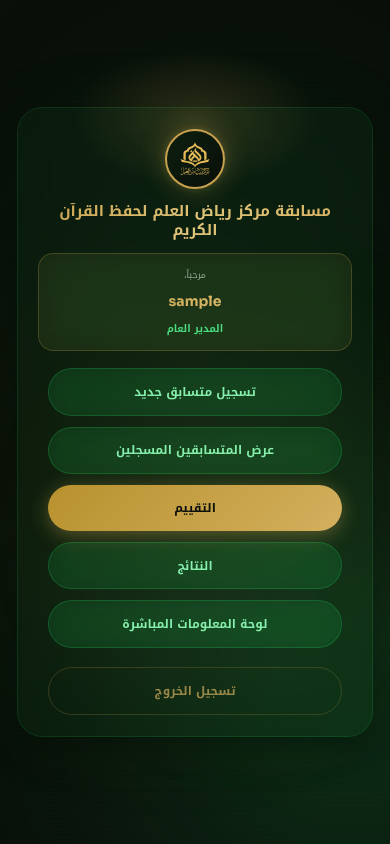
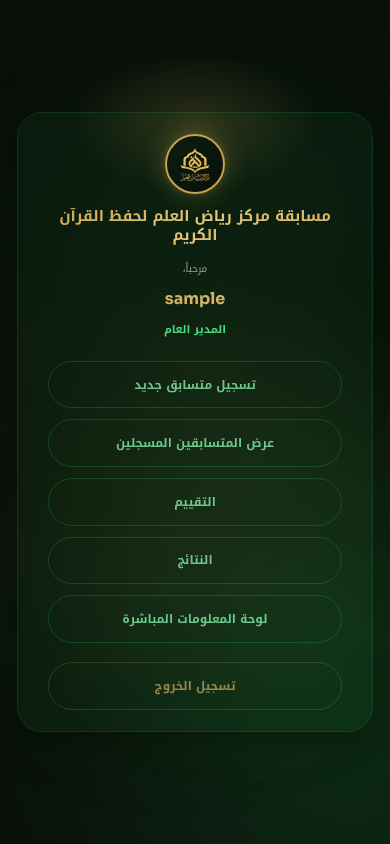
Before and after one commit to hamzaconcepts-eng/qce1447, a Next.js app: page /dashboard in a window 390 px wide. Built offline with nearby package versions, Linux system fonts and the light colour scheme; sample sign-in values are in the browser's storage.

Commit message:
Make live stats page fully responsive for all devices

```diff
--- a/src/app/dashboard/page.tsx
+++ b/src/app/dashboard/page.tsx
@@ -295,46 +295,37 @@ export default function DashboardPage() {
             مسابقة مركز رياض العلم لحفظ القرآن الكريم
           </h1>
 
-          {/* User Info Card - Gold Border for Distinction */}
+          {/* User Info - No Rectangle */}
           <div style={{
-            background: 'rgba(200, 162, 78, 0.08)',
-            backdropFilter: 'blur(12px)',
-            border: '1px solid rgba(200, 162, 78, 0.25)',
-            padding: 'clamp(10px, 1.5vh, 12px) clamp(20px, 3.5vw, 28px)',
-            borderRadius: 'clamp(12px, 1.8vh, 18px)',
-            marginBottom: 'clamp(14px, 2vh, 18px)',
+            marginBottom: 'clamp(18px, 2.5vh, 24px)',
             flexShrink: 0,
             position: 'relative',
             zIndex: 1,
-            transition: 'all 0.25s',
-            width: '100%'
+            textAlign: 'center'
           }}>
             <p style={{
               color: 'rgba(240, 253, 244, 0.6)',
-              fontSize: 'clamp(9px, 1.1vw, 11px)',
-              marginBottom: 'clamp(3px, 0.5vh, 4px)',
-              textAlign: 'center',
+              fontSize: 'clamp(10px, 1.2vw, 12px)',
+              marginBottom: 'clamp(4px, 0.6vh, 6px)',
               fontWeight: '400'
             }}>
               مرحباً،
             </p>
             <p style={{
-              fontSize: 'clamp(14px, 1.6vw, 16px)',
+              fontSize: 'clamp(16px, 2vw, 20px)',
               fontWeight: '700',
-              textAlign: 'center',
               background: 'linear-gradient(135deg, #C8A24E, #E0C478)',
               WebkitBackgroundClip: 'text',
               WebkitTextFillColor: 'transparent',
-              backgroundClip: 'text'
+              backgroundClip: 'text',
+              marginBottom: 'clamp(4px, 0.6vh, 6px)'
             }}>
               {user.username}
             </p>
             <p style={{
               color: '#4ADE80',
-              fontSize: 'clamp(10px, 1.2vw, 12px)',
-              fontWeight: '600',
-              marginTop: 'clamp(3px, 0.5vh, 4px)',
-              textAlign: 'center'
+              fontSize: 'clamp(11px, 1.3vw, 13px)',
+              fontWeight: '600'
             }}>
               {getRoleInArabic(user.role)}
             </p>
@@ -357,19 +348,16 @@ export default function DashboardPage() {
               style={{
                 width: '100%',
                 padding: 'clamp(10px, 1.4vh, 12px) clamp(20px, 3.5vw, 28px)',
-                background: canRegister
-                  ? 'rgba(34, 197, 94, 0.12)'
-                  : 'rgba(200, 162, 78, 0.06)',
-                backdropFilter: 'blur(10px)',
+                background: 'transparent',
                 color: canRegister ? '#86EFAC' : 'rgba(240, 253, 244, 0.3)',
-                border: canRegister ? '1px solid rgba(34, 197, 94, 0.25)' : '1px solid rgba(200, 162, 78, 0.12)',
+                border: canRegister ? '1px solid rgba(34, 197, 94, 0.3)' : '1px solid rgba(200, 162, 78, 0.12)',
                 borderRadius: '999px',
                 fontSize: 'clamp(12px, 1.4vw, 14px)',
                 fontWeight: '700',
                 fontFamily: 'Noto Kufi Arabic, Sora, sans-serif',
                 cursor: canRegister ? 'pointer' : 'not-allowed',
                 transition: 'all 0.3s ease',
-                opacity: canRegister ? 1 : 0.5,
+                opacity: canRegister ? 0.8 : 0.5,
                 flexShrink: 0
               }}
               onMouseEnter={(e) => {
@@ -378,14 +366,16 @@ export default function DashboardPage() {
                   e.currentTarget.style.background = 'linear-gradient(135deg, #B8922E, #D4AF5E)'
                   e.currentTarget.style.color = '#0A0F0A'
                   e.currentTarget.style.border = 'none'
+                  e.currentTarget.style.opacity = '1'
                   e.currentTarget.style.boxShadow = '0 6px 24px rgba(200,162,78,0.5)'
                 }
               }}
               onMouseLeave={(e) => {
                 e.currentTarget.style.transform = 'translateY(0)'
-                e.currentTarget.style.background = 'rgba(34, 197, 94, 0.12)'
+                e.currentTarget.style.background = 'transparent'
                 e.currentTarget.style.color = '#86EFAC'
-                e.currentTarget.style.border = '1px solid rgba(34, 197, 94, 0.25)'
+                e.currentTarget.style.border = '1px solid rgba(34, 197, 94, 0.3)'
+                e.currentTarget.style.opacity = '0.8'
                 e.currentTarget.style.boxShadow = 'none'
               }}
             >
@@ -399,19 +389,16 @@ export default function DashboardPage() {
               style={{
                 width: '100%',
                 padding: 'clamp(10px, 1.4vh, 12px) clamp(20px, 3.5vw, 28px)',
-                background: canView
-                  ? 'rgba(34, 197, 94, 0.12)'
-                  : 'rgba(200, 162, 78, 0.06)',
-                backdropFilter: 'blur(10px)',
+                background: 'transparent',
                 color: canView ? '#86EFAC' : 'rgba(240, 253, 244, 0.3)',
-                border: canView ? '1px solid rgba(34, 197, 94, 0.25)' : '1px solid rgba(200, 162, 78, 0.12)',
+                border: canView ? '1px solid rgba(34, 197, 94, 0.3)' : '1px solid rgba(200, 162, 78, 0.12)',
                 borderRadius: '999px',
                 fontSize: 'clamp(12px, 1.4vw, 14px)',
                 fontWeight: '700',
                 fontFamily: 'Noto Kufi Arabic, Sora, sans-serif',
                 cursor: canView ? 'pointer' : 'not-allowed',
                 transition: 'all 0.3s ease',
-                opacity: canView ? 1 : 0.5,
+                opacity: canView ? 0.8 : 0.5,
                 flexShrink: 0
               }}
               onMouseEnter={(e) => {
@@ -420,51 +407,58 @@ export default function DashboardPage() {
                   e.currentTarget.style.background = 'linear-gradient(135deg, #B8922E, #D4AF5E)'
                   e.currentTarget.style.color = '#0A0F0A'
                   e.currentTarget.style.border = 'none'
+                  e.currentTarget.style.opacity = '1'
                   e.currentTarget.style.boxShadow = '0 6px 24px rgba(200,162,78,0.5)'
                 }
               }}
               onMouseLeave={(e) => {
                 e.currentTarget.style.transform = 'translateY(0)'
-                e.currentTarget.style.background = 'rgba(34, 197, 94, 0.12)'
+                e.currentTarget.style.background = 'transparent'
                 e.currentTarget.style.color = '#86EFAC'
-                e.currentTarget.style.border = '1px solid rgba(34, 197, 94, 0.25)'
+                e.currentTarget.style.border = '1px solid rgba(34, 197, 94, 0.3)'
+                e.currentTarget.style.opacity = '0.8'
                 e.currentTarget.style.boxShadow = 'none'
               }}
             >
               عرض المتسابقين المسجلين
             </button>
 
-            {/* Evaluate - Admin & Evaluator - ALWAYS GOLD */}
+            {/* Evaluate - Admin & Evaluator - Ghost style turning gold */}
             <button
               onClick={() => canEvaluate && router.push('/dashboard/evaluate')}
               disabled={!canEvaluate}
               style={{
                 width: '100%',
                 padding: 'clamp(10px, 1.4vh, 12px) clamp(20px, 3.5vw, 28px)',
-                background: canEvaluate
-                  ? 'linear-gradient(135deg, #B8922E, #D4AF5E)'
-                  : 'rgba(200, 162, 78, 0.06)',
-                color: canEvaluate ? '#0A0F0A' : 'rgba(240, 253, 244, 0.3)',
-                border: canEvaluate ? 'none' : '1px solid rgba(200, 162, 78, 0.12)',
+                background: 'transparent',
+                color: canEvaluate ? '#86EFAC' : 'rgba(240, 253, 244, 0.3)',
+                border: canEvaluate ? '1px solid rgba(34, 197, 94, 0.3)' : '1px solid rgba(200, 162, 78, 0.12)',
                 borderRadius: '999px',
                 fontSize: 'clamp(12px, 1.4vw, 14px)',
                 fontWeight: '700',
                 fontFamily: 'Noto Kufi Arabic, Sora, sans-serif',
                 cursor: canEvaluate ? 'pointer' : 'not-allowed',
                 transition: 'all 0.3s ease',
-                opacity: canEvaluate ? 1 : 0.5,
-                boxShadow: canEvaluate ? '0 4px 20px rgba(200,162,78,0.4)' : 'none',
+                opacity: canEvaluate ? 0.8 : 0.5,
                 flexShrink: 0
               }}
               onMouseEnter={(e) => {
                 if (canEvaluate) {
                   e.currentTarget.style.transform = 'translateY(-2px)'
-                  e.currentTarget.style.boxShadow = '0 8px 32px rgba(200,162,78,0.6)'
+                  e.currentTarget.style.background = 'linear-gradient(135deg, #B8922E, #D4AF5E)'
+                  e.currentTarget.style.color = '#0A0F0A'
+                  e.currentTarget.style.border = 'none'
+                  e.currentTarget.style.opacity = '1'
+                  e.currentTarget.style.boxShadow = '0 6px 24px rgba(200,162,78,0.5)'
                 }
               }}
               onMouseLeave={(e) => {
                 e.currentTarget.style.transform = 'translateY(0)'
-                e.currentTarget.style.boxShadow = canEvaluate ? '0 4px 20px rgba(200,162,78,0.4)' : 'none'
+                e.currentTarget.style.background = 'transparent'
+                e.currentTarget.style.color = '#86EFAC'
+                e.currentTarget.style.border = '1px solid rgba(34, 197, 94, 0.3)'
+                e.currentTarget.style.opacity = '0.8'
+                e.currentTarget.style.boxShadow = 'none'
               }}
             >
               التقييم
@@ -476,16 +470,16 @@ export default function DashboardPage() {
               style={{
                 width: '100%',
                 padding: 'clamp(10px, 1.4vh, 12px) clamp(20px, 3.5vw, 28px)',
-                background: 'rgba(34, 197, 94, 0.12)',
-                backdropFilter: 'blur(10px)',
+                background: 'transparent',
                 color: '#86EFAC',
-                border: '1px solid rgba(34, 197, 94, 0.25)',
+                border: '1px solid rgba(34, 197, 94, 0.3)',
                 borderRadius: '999px',
                 fontSize: 'clamp(12px, 1.4vw, 14px)',
                 fontWeight: '700',
                 fontFamily: 'Noto Kufi Arabic, Sora, sans-serif',
                 cursor: 'pointer',
                 transition: 'all 0.3s ease',
+                opacity: 0.8,
                 flexShrink: 0
               }}
               onMouseEnter={(e) => {
@@ -493,13 +487,15 @@ export default function DashboardPage() {
                 e.currentTarget.style.background = 'linear-gradient(135deg, #B8922E, #D4AF5E)'
                 e.currentTarget.style.color = '#0A0F0A'
                 e.currentTarget.style.border = 'none'
+                e.currentTarget.style.opacity = '1'
                 e.currentTarget.style.boxShadow = '0 6px 24px rgba(200,162,78,0.5)'
               }}
               onMouseLeave={(e) => {
                 e.currentTarget.style.transform = 'translateY(0)'
-                e.currentTarget.style.background = 'rgba(34, 197, 94, 0.12)'
+                e.currentTarget.style.background = 'transparent'
                 e.currentTarget.style.color = '#86EFAC'
-                e.currentTarget.style.border = '1px solid rgba(34, 197, 94, 0.25)'
+                e.currentTarget.style.border = '1px solid rgba(34, 197, 94, 0.3)'
+                e.currentTarget.style.opacity = '0.8'
                 e.currentTarget.style.boxShadow = 'none'
               }}
             >
@@ -512,16 +508,16 @@ export default function DashboardPage() {
               style={{
                 width: '100%',
                 padding: 'clamp(10px, 1.4vh, 12px) clamp(20px, 3.5vw, 28px)',
-                background: 'rgba(34, 197, 94, 0.12)',
-                backdropFilter: 'blur(10px)',
+                background: 'transparent',
                 color: '#86EFAC',
-                border: '1px solid rgba(34, 197, 94, 0.25)',
+                border: '1px solid rgba(34, 197, 94, 0.3)',
                 borderRadius: '999px',
                 fontSize: 'clamp(12px, 1.4vw, 14px)',
                 fontWeight: '700',
                 fontFamily: 'Noto Kufi Arabic, Sora, sans-serif',
                 cursor: 'pointer',
                 transition: 'all 0.3s ease',
+                opacity: 0.8,
                 flexShrink: 0
               }}
               onMouseEnter={(e) => {
@@ -529,13 +525,15 @@ export default function DashboardPage() {
                 e.currentTarget.style.background = 'linear-gradient(135deg, #B8922E, #D4AF5E)'
                 e.currentTarget.style.color = '#0A0F0A'
                 e.currentTarget.style.border = 'none'
+                e.currentTarget.style.opacity = '1'
                 e.currentTarget.style.boxShadow = '0 6px 24px rgba(200,162,78,0.5)'
               }}
               onMouseLeave={(e) => {
                 e.currentTarget.style.transform = 'translateY(0)'
-                e.currentTarget.style.background = 'rgba(34, 197, 94, 0.12)'
+                e.currentTarget.style.background = 'transparent'
                 e.currentTarget.style.color = '#86EFAC'
-                e.currentTarget.style.border = '1px solid rgba(34, 197, 94, 0.25)'
+                e.currentTarget.style.border = '1px solid rgba(34, 197, 94, 0.3)'
+                e.currentTarget.style.opacity = '0.8'
                 e.currentTarget.style.boxShadow = 'none'
               }}
             >
```
